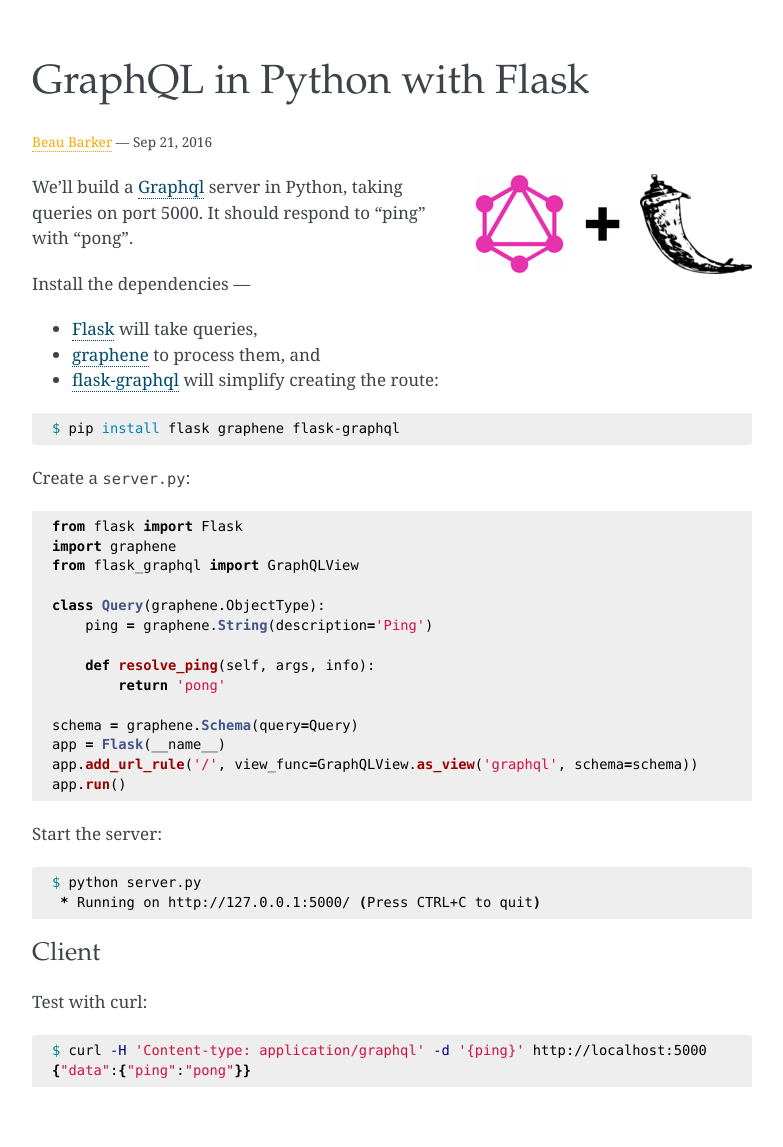
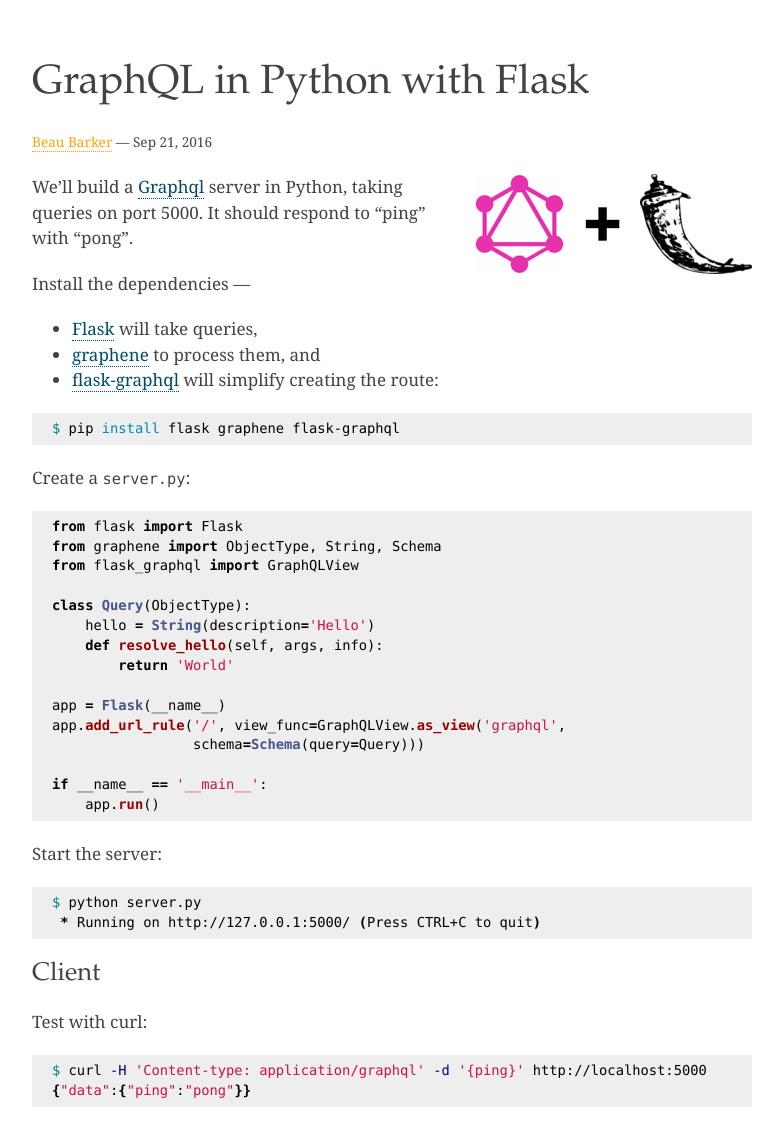
Before and after one commit to explodinglabs/explodinglabs.github.io, a Jekyll site: the page built from _graphql/flask.markdown, in a window 1280 px wide. Shown: the whole page, without its empty margins (248-1031 px from the left). Built offline with Jekyll 4.4.1, drawn with Linux system fonts in a browser that asks for light colours; comment, search, counter and statistics services are not loaded.

Commit message:
Adjust graphql flask doc

````diff
--- a/_graphql/flask.markdown
+++ b/_graphql/flask.markdown
@@ -27,19 +27,20 @@
 
 ```python
 from flask import Flask
-import graphene
+from graphene import ObjectType, String, Schema
 from flask_graphql import GraphQLView
 
-class Query(graphene.ObjectType):
-    ping = graphene.String(description='Ping')
+class Query(ObjectType):
+    hello = String(description='Hello')
+    def resolve_hello(self, args, info):
+        return 'World'
 
-    def resolve_ping(self, args, info):
-        return 'pong'
+app = Flask(__name__)
+app.add_url_rule('/', view_func=GraphQLView.as_view('graphql',
+                 schema=Schema(query=Query)))
 
-schema = graphene.Schema(query=Query)
-app = Flask(__name__)
-app.add_url_rule('/', view_func=GraphQLView.as_view('graphql', schema=schema))
-app.run()
+if __name__ == '__main__':
+    app.run()
 ```
 Start the server:
 
````
